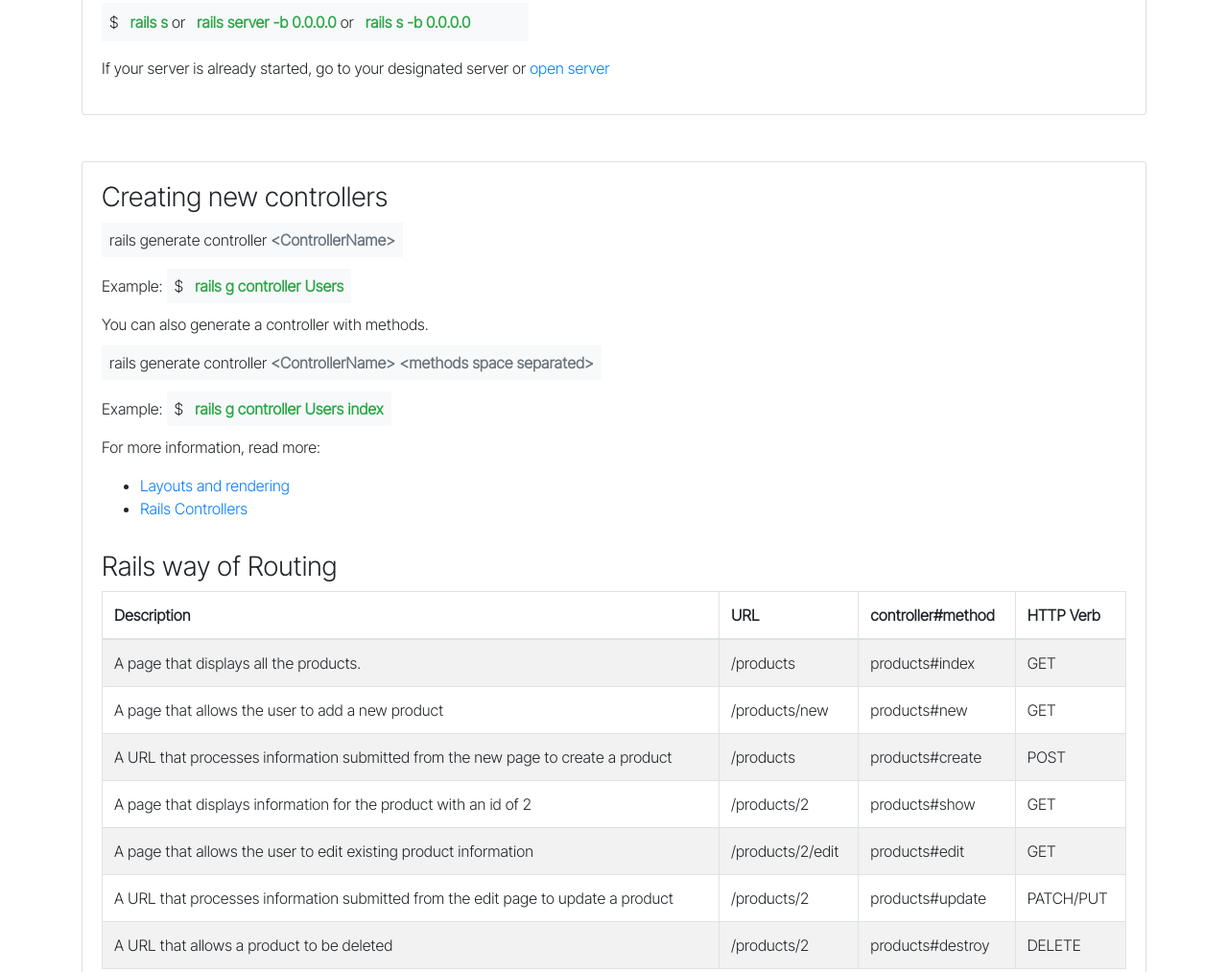
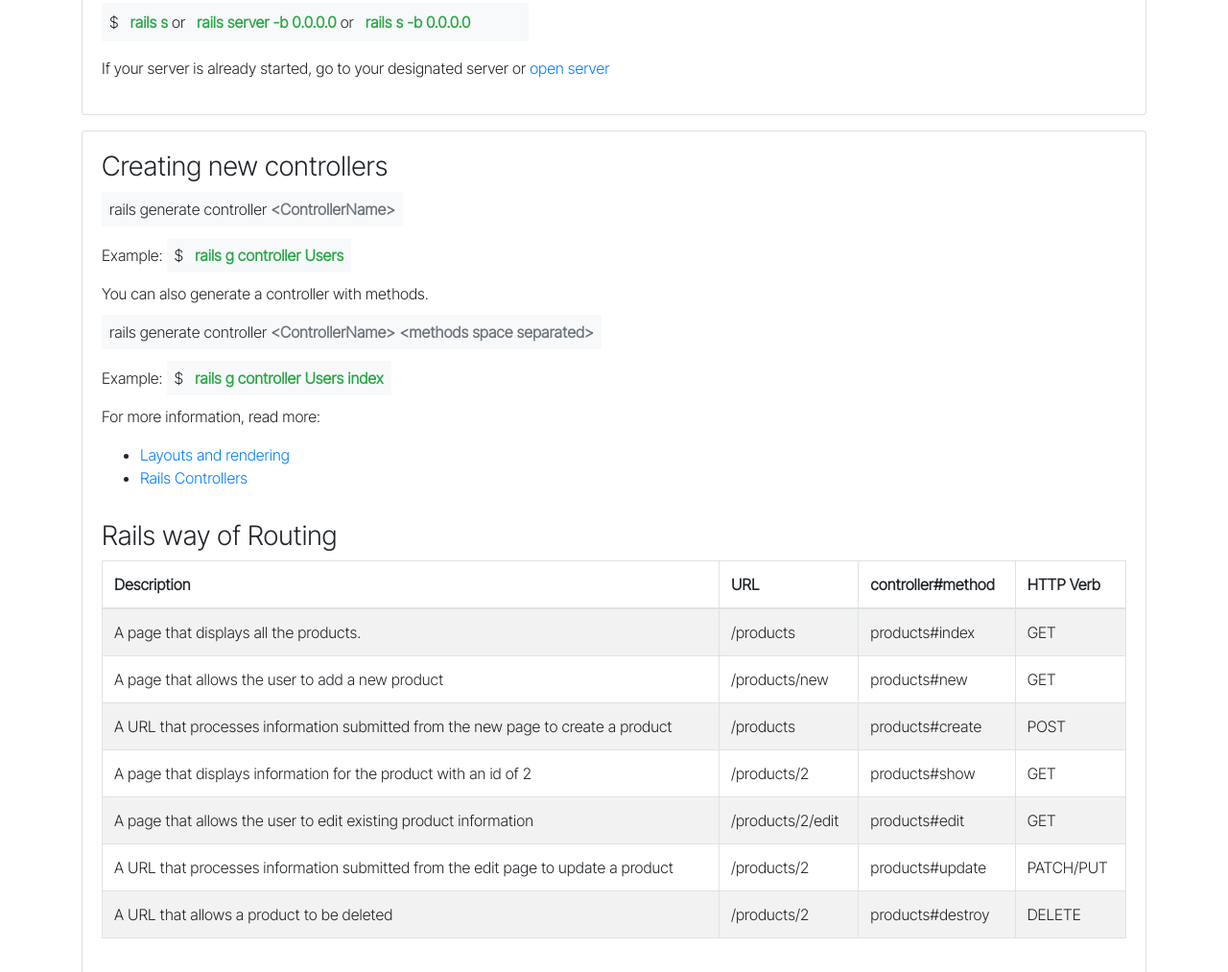
Before and after one commit to froilansulit/Rails-Documentation, a plain HTML site: page index.html in a window 1280 px wide. Shown: the part 580-1593 px from the top of the page at 96% size. Drawn offline with nearby package versions, Linux system fonts and the light colour scheme.

Commit message:
fixing some contents

```diff
--- a/index.html
+++ b/index.html
@@ -133,7 +133,7 @@
                     <p>If your server is already started, go to your designated server or <a href="http://127.0.0.1:3000/" target="_blank" rel="noopener noreferrer">open server</a></p>
                 </div>
             </div>
-            <div class="card mt-5">
+            <div class="card mt-3">
                 <div class="card-body">
                     <h3 class="pb-2">Creating new controllers</h3>
                     <span class="bg-light p-2">rails generate controller <span class="text-muted font-weight-bold">&#60;ControllerName&#62;</span></span>
```
